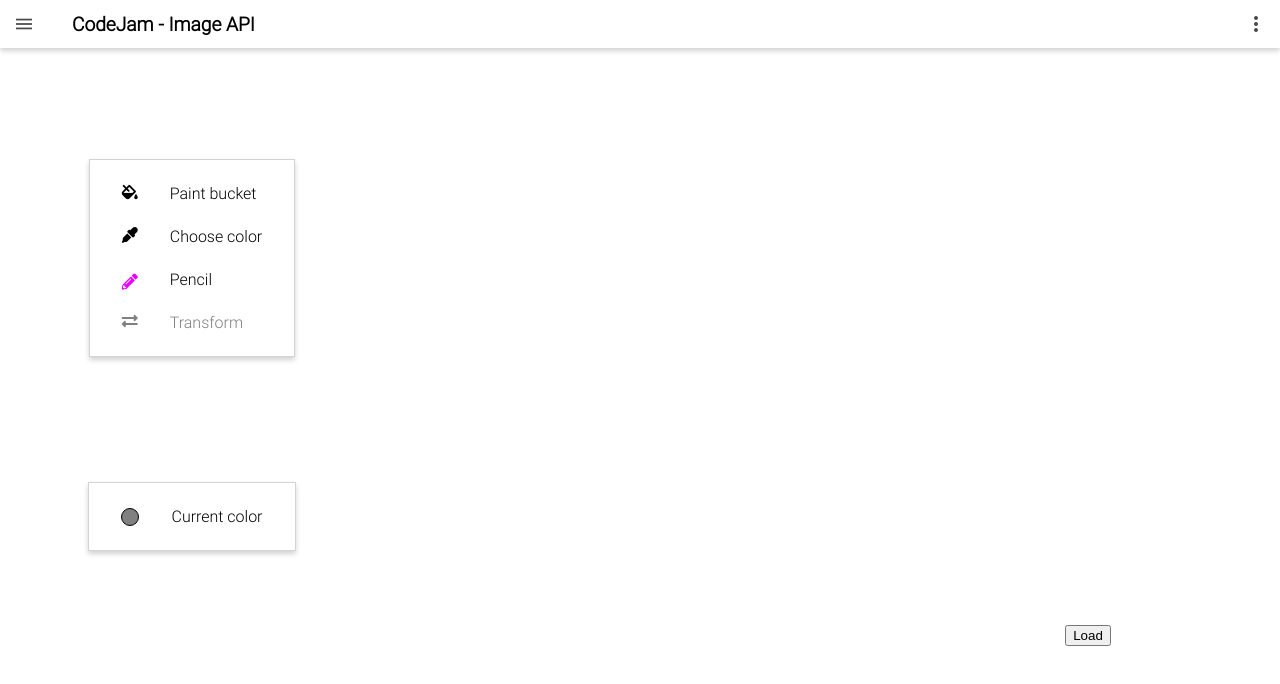
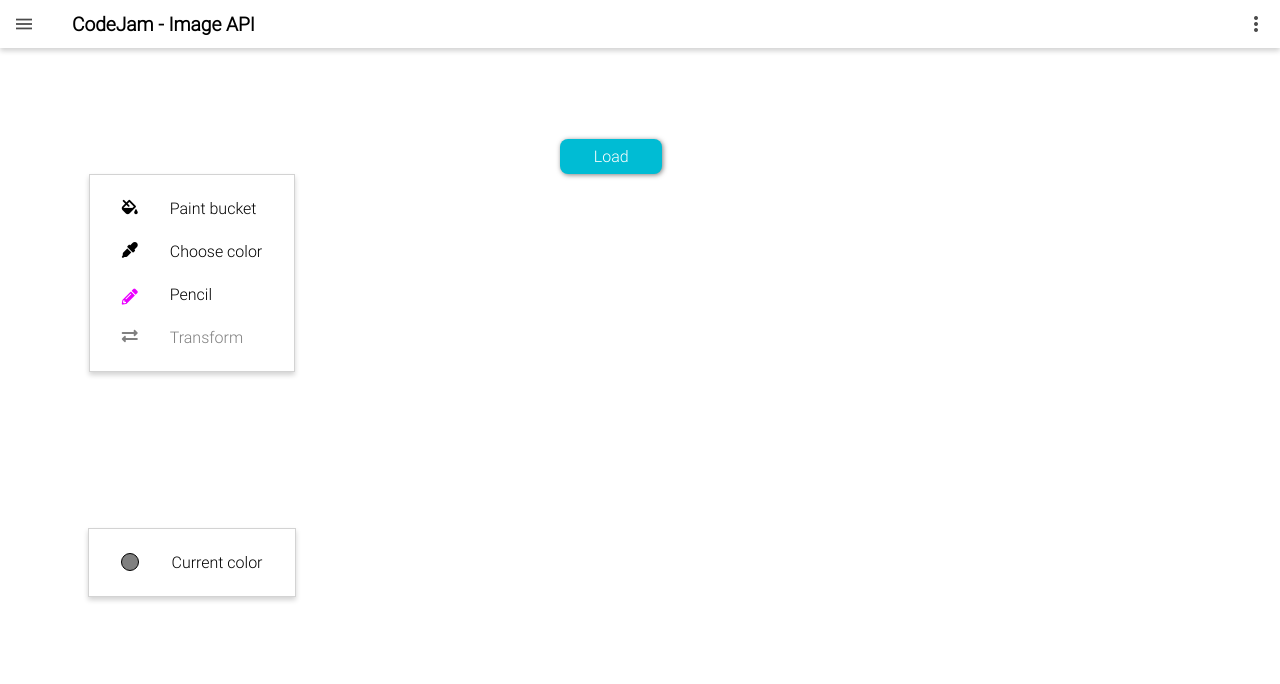
Before and after one commit to NatalikaFishka/clone-natalikafishka, a website built with webpack: page codejam-image-api/dist/index.html in a window 1280 px wide. Built offline with Linux system fonts and the light colour scheme; files whose address does not match are found by name.

Commit message:
feat: add style to Load button

```diff
--- a/codejam-image-api/src/style.scss
+++ b/codejam-image-api/src/style.scss
@@ -62,6 +62,7 @@
 }
 
 $roboto: 'Roboto Light';
+$buttonColor: rgba(0, 188, 212, 1);
 
 body {
     font-family: $roboto;
@@ -180,10 +181,34 @@ main {
         }
     }
 
-    canvas {
-        display: none;
-        &.show {
-            display: inline;
+    .canvases {
+
+        display: grid;
+        grid-template: 10% max-content 10% / 20% 60% 20%;
+        gap: 1rem;
+        justify-content: center;
+        align-items: center;
+
+        canvas {
+               display: inline;
+               grid-row: 2 / 3;
+               grid-column: 1 / 4;
         }
+
+        button {
+            grid-row: 1/2;
+            grid-column: 1/2;
+            background-color: $buttonColor;
+            outline: none;
+            border: none;
+            border-radius: 0.5rem;
+            box-shadow: 1px 1px 5px rgba(0,0,0,0.5);
+            color: #FFFFFF;
+            padding: 0.5rem;
+            font-size: 1rem;
+            font-family: $roboto;
+        }
+
     }
+
 }
--- a/codejam-image-api/src/utils/class-canvas.js
+++ b/codejam-image-api/src/utils/class-canvas.js
@@ -12,7 +12,6 @@ export default class Canvas {
     }
 
     init(data) {
-        this.canvas.classList.add('show');
         this.canvas.setAttribute('id', 'canvas');
         this.canvas.setAttribute('width', this.width);
         this.canvas.setAttribute('height', this.height);
@@ -231,8 +230,10 @@ export default class Canvas {
 
     drawImageOnCanvas() {
         const extImage = new Image();
-        this._getImageURL();
-        extImage.src = this.dataImage;
+        // this._getImageURL();
+        // extImage.src = this.dataImage;
+        extImage.src = '../assets/images/image.png';
+
         let imageScale = 1;
         extImage.onload = () => {
             if (extImage.width >= extImage.height) {
```
Also changed, not shown: codejam-image-api/dist/main.js, codejam-image-api/src/style.css, 1 other file.
